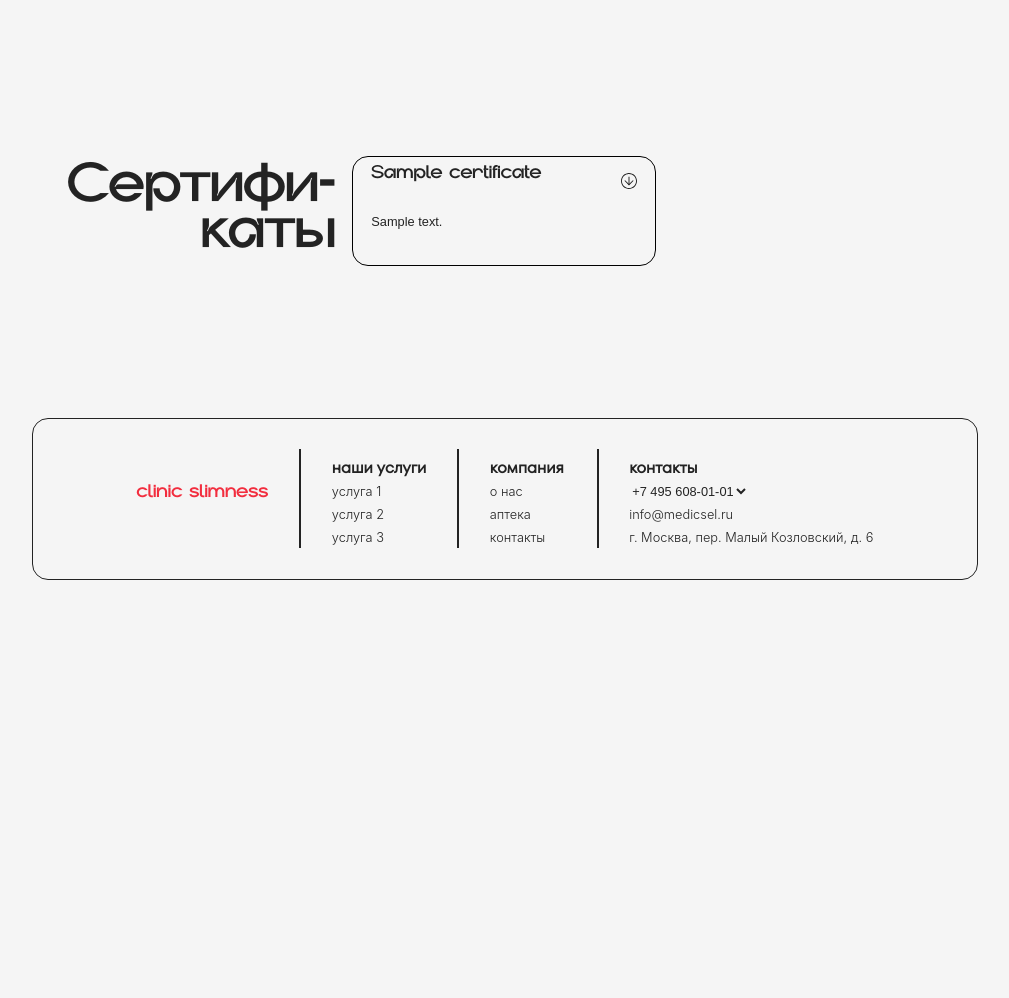
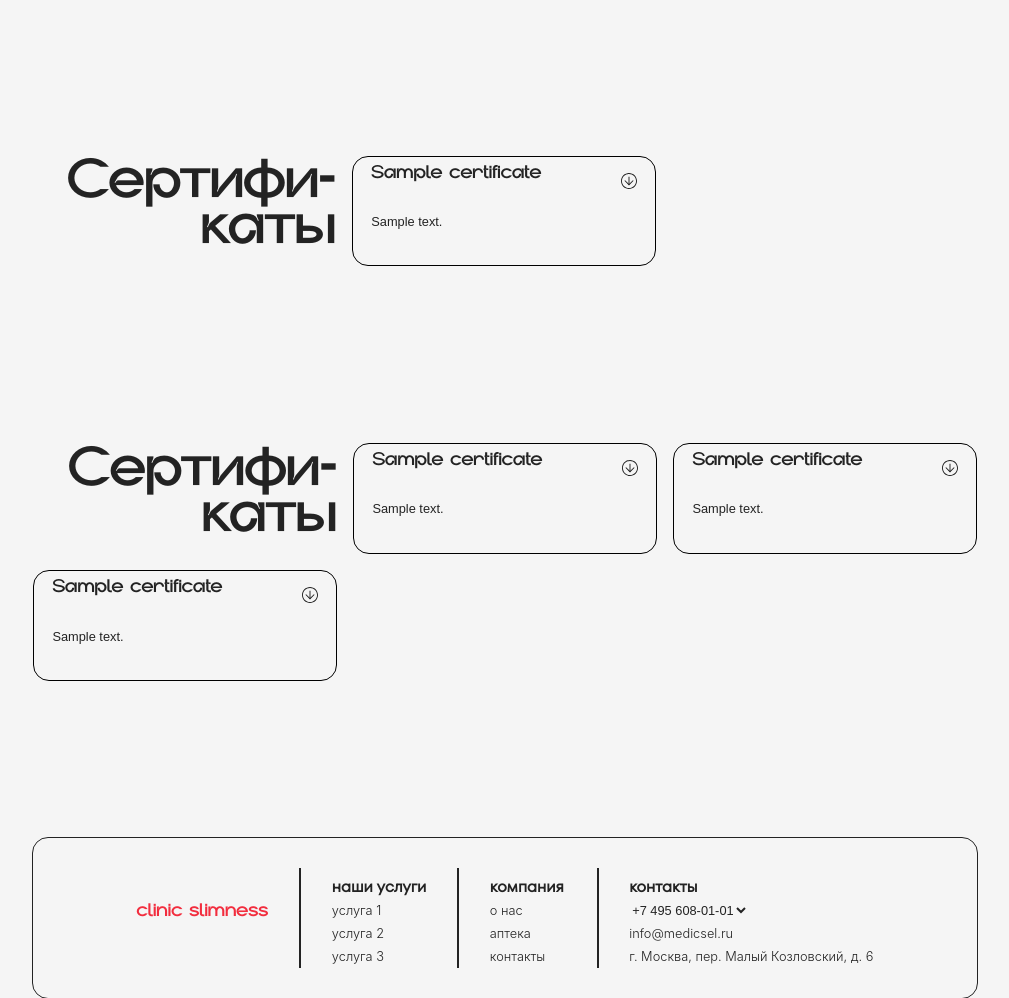
Before and after one commit to LxrdTendx/ClinicSite, a Django app: template ClinicSiteBack/clinicsite/templates/about.html in a window 1280 px wide. Shown: the part 2349-3347 px from the top of the page, without its empty margins (135-1144 px from the left). Before the commit the page ends 2929 px from the top, so only its background shows below. Run offline with Django 4.2, Linux system fonts and the light colour scheme; data comes from the database, SQL or seed files in the repository; tables that the repository leaves empty hold one stand-in row (values such as "Sample post"); the template is opened without the code that fills it: values that come from a table or form of the project are taken from there, most other values are stand-ins (such as "Sample title", 1, 10 or a date in 2020); grey boxes marked "Sample" are stand-in pictures.

Commit message:
~about certificate update

```diff
--- a/ClinicSiteBack/clinicsite/templates/about.html
+++ b/ClinicSiteBack/clinicsite/templates/about.html
@@ -736,7 +736,8 @@
         margin-right: auto;
     }
     .certificates-title {
-        margin-top: 37px;
+        margin-bottom: 12px;
+        margin-top: 32px;
         margin-left: 43px;
         font-family: "Gropled", sans-serif;
         font-weight: 700;
@@ -746,6 +747,7 @@
         color: #232323;
     }
     .certificate{
+        margin-bottom: 20px;
         transition: all 1s ease;
         cursor: pointer;
         width: 380px;
@@ -827,6 +829,10 @@
         width: 100%; /* Занимает всю ширину контейнера */
         height: 100%; /* Занимает всю высоту контейнера */
 
+    }
+
+    .certificates-column {
+        width: 380px;
     }
 
 
@@ -1056,7 +1062,75 @@
 
 
 
+<div class="certificates">
+    <div class="certificates-column">
+         <div class="certificates-title">
+            Сертифи-<br>каты
+        </div>
+        {% for certificate in first_col_certs %}
+        <div class="certificate">
+            <div style="display: flex; justify-content: space-between">
+                <div class="certificate-title">{{ certificate.title }}</div>
+                <svg width="20" height="20" viewBox="0 0 20 20" fill="none" xmlns="http://www.w3.org/2000/svg">
+                  <path d="M10 0C15.5294 0 20 4.47059 20 10C20 15.5294 15.5294 20 10 20C4.47059 20 0 15.5294 0 10C0 4.47059 4.47059 0 10 0ZM10 18.8235C14.8824 18.8235 18.8235 14.8824 18.8235 10C18.8235 5.11765 14.8824 1.17647 10 1.17647C5.11765 1.17647 1.17647 5.11765 1.17647 10C1.17647 14.8824 5.11765 18.8235 10 18.8235Z" />
+                  <path d="M5.11733 9.00013L9.99969 13.8825L14.882 9.00013L15.7056 9.82366L9.99969 15.5295L4.2938 9.82366L5.11733 9.00013Z" />
+                  <path d="M10.5884 14.7061H9.41191L9.41191 4.70605H10.5884L10.5884 14.7061Z" />
+                </svg>
+            </div>
+            <div class="certificate-text">
+                {{ certificate.short_text }}
+            </div>
+            <div class="certificate-image">
+                <img src="{{ certificate.certificate_photo.url }}" alt="{{ certificate.title }}">
+            </div>
+        </div>
+        {% endfor %}
+    </div>
 
+    <div class="certificates-column">
+        {% for certificate in second_col_certs %}
+        <div class="certificate">
+            <div style="display: flex; justify-content: space-between">
+                <div class="certificate-title">{{ certificate.title }}</div>
+                <svg width="20" height="20" viewBox="0 0 20 20" fill="none" xmlns="http://www.w3.org/2000/svg">
+                  <path d="M10 0C15.5294 0 20 4.47059 20 10C20 15.5294 15.5294 20 10 20C4.47059 20 0 15.5294 0 10C0 4.47059 4.47059 0 10 0ZM10 18.8235C14.8824 18.8235 18.8235 14.8824 18.8235 10C18.8235 5.11765 14.8824 1.17647 10 1.17647C5.11765 1.17647 1.17647 5.11765 1.17647 10C1.17647 14.8824 5.11765 18.8235 10 18.8235Z" />
+                  <path d="M5.11733 9.00013L9.99969 13.8825L14.882 9.00013L15.7056 9.82366L9.99969 15.5295L4.2938 9.82366L5.11733 9.00013Z" />
+                  <path d="M10.5884 14.7061H9.41191L9.41191 4.70605H10.5884L10.5884 14.7061Z" />
+                </svg>
+            </div>
+            <div class="certificate-text">
+                {{ certificate.short_text }}
+            </div>
+            <div class="certificate-image">
+                <img src="{{ certificate.certificate_photo.url }}" alt="{{ certificate.title }}">
+            </div>
+        </div>
+        {% endfor %}
+    </div>
+    <div class="certificates-column">
+        {% for certificate in third_col_certs %}
+        <div class="certificate">
+            <div style="display: flex; justify-content: space-between">
+                <div class="certificate-title">{{ certificate.title }}</div>
+                <svg width="20" height="20" viewBox="0 0 20 20" fill="none" xmlns="http://www.w3.org/2000/svg">
+                  <path d="M10 0C15.5294 0 20 4.47059 20 10C20 15.5294 15.5294 20 10 20C4.47059 20 0 15.5294 0 10C0 4.47059 4.47059 0 10 0ZM10 18.8235C14.8824 18.8235 18.8235 14.8824 18.8235 10C18.8235 5.11765 14.8824 1.17647 10 1.17647C5.11765 1.17647 1.17647 5.11765 1.17647 10C1.17647 14.8824 5.11765 18.8235 10 18.8235Z" />
+                  <path d="M5.11733 9.00013L9.99969 13.8825L14.882 9.00013L15.7056 9.82366L9.99969 15.5295L4.2938 9.82366L5.11733 9.00013Z" />
+                  <path d="M10.5884 14.7061H9.41191L9.41191 4.70605H10.5884L10.5884 14.7061Z" />
+                </svg>
+            </div>
+            <div class="certificate-text">
+                {{ certificate.short_text }}
+            </div>
+            <div class="certificate-image">
+                <img src="{{ certificate.certificate_photo.url }}" alt="{{ certificate.title }}">
+            </div>
+        </div>
+        {% endfor %}
+    </div>
+
+
+
+</div>
 
 
 <div class="footer">
```
Also changed, not shown: ClinicSiteBack/clinicsite/views.py (+26 -5 lines).
